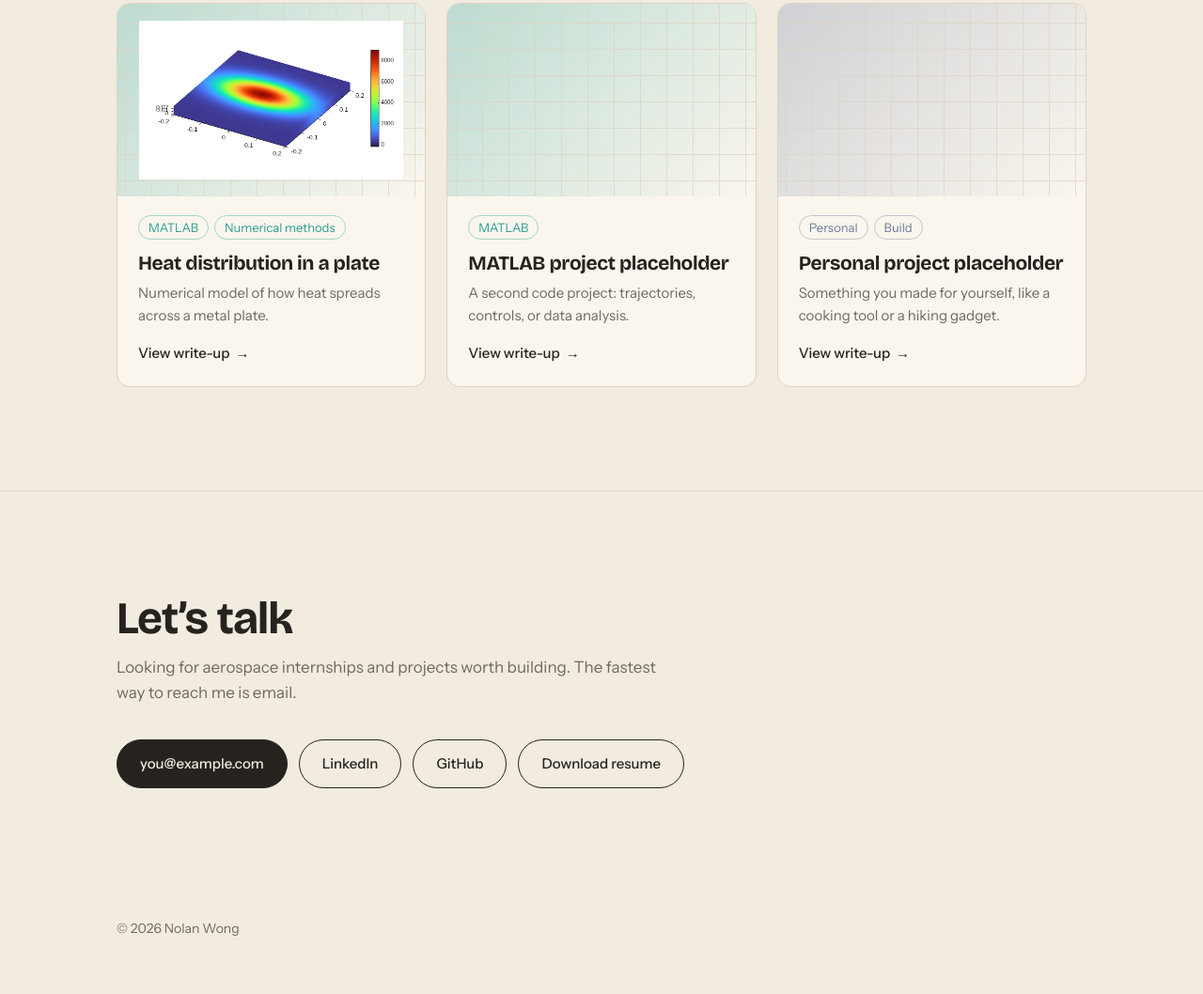
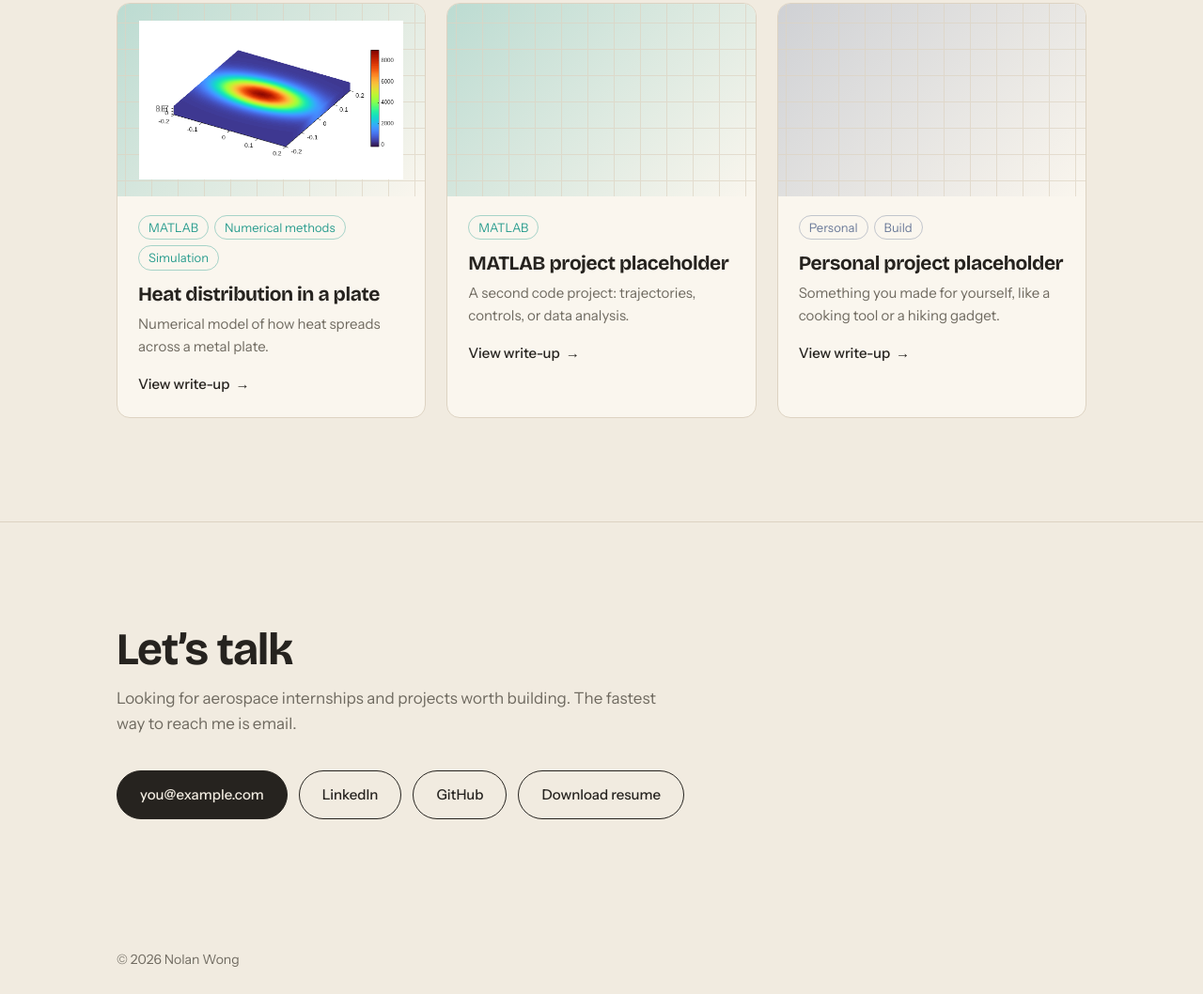
Before and after one commit to Nolan-P2/Nolan-P2.github.io, a plain HTML site: page index.html in a window 1280 px wide. Shown: the part 2540-3598 px from the top of the page at 94% size. Drawn offline with nearby package versions, Linux system fonts and the light colour scheme.

Commit message:
Update project tags for Heat distribution in a plate
Added 'Simulation' tag to the Heat distribution project.

```diff
--- a/index.html
+++ b/index.html
@@ -1699,7 +1699,7 @@ var P=[
  con:['Parts must fit without interference','Mates must match how the parts really move','The exploded view must be easy to read'],
  pr:[['Part modeling','Built each part as its own SolidWorks model.'],['Assembly','Mated the parts into one assembly.'],['Check','Checked fits and clearances.'],['Presentation','Made renders and an exploded view.']]},
 // ---------- PROJECT 4: Heat distribution in a plate ----------
-{t:'Heat distribution in a plate',k:'matlab',tags:['MATLAB','Numerical methods'],c:'#2A9D8F',
+{t:'Heat distribution in a plate',k:'matlab',tags:['MATLAB','Numerical methods','Simulation'],c:'#2A9D8F',
  ti: 'thermal_plate_tile.png',
  s:'Numerical model of how heat spreads across a metal plate.',
  tools:['MATLAB'],v:['Heat Map','Code','Convergence','Notes'],
```
